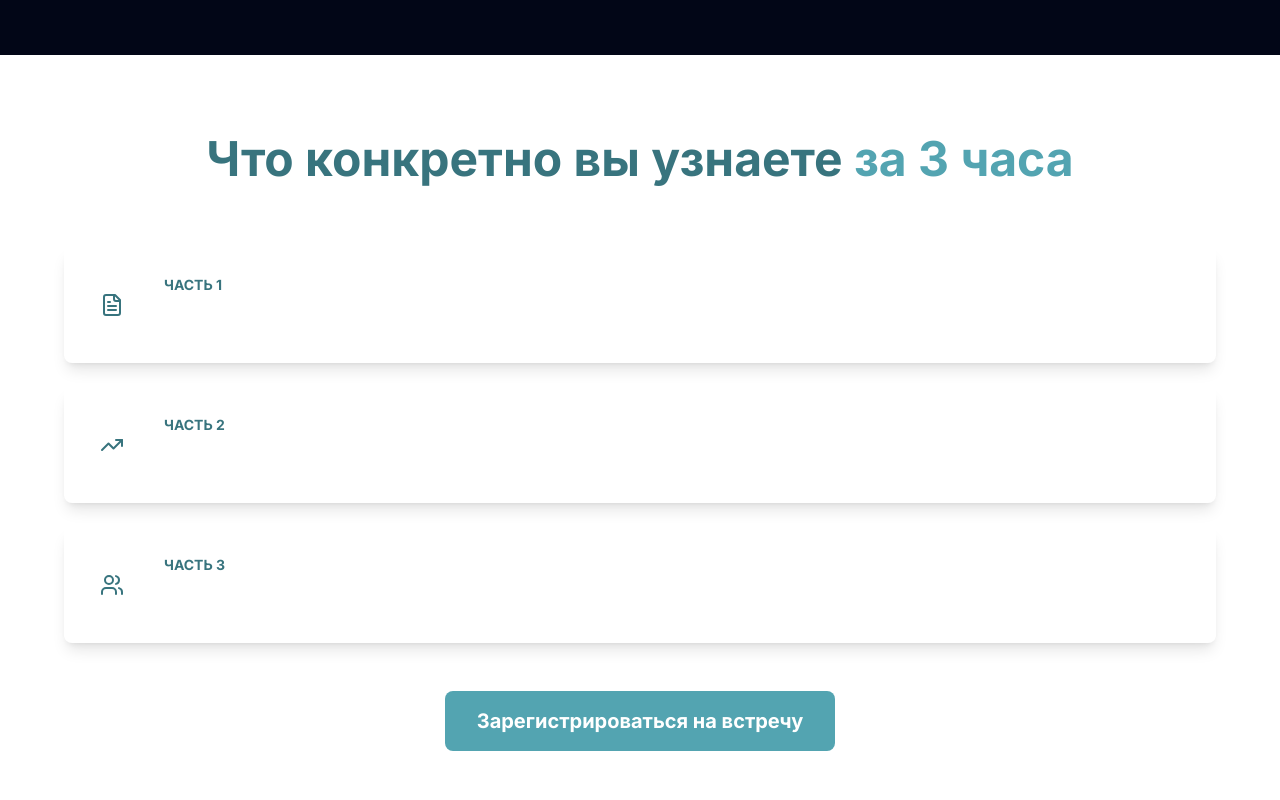
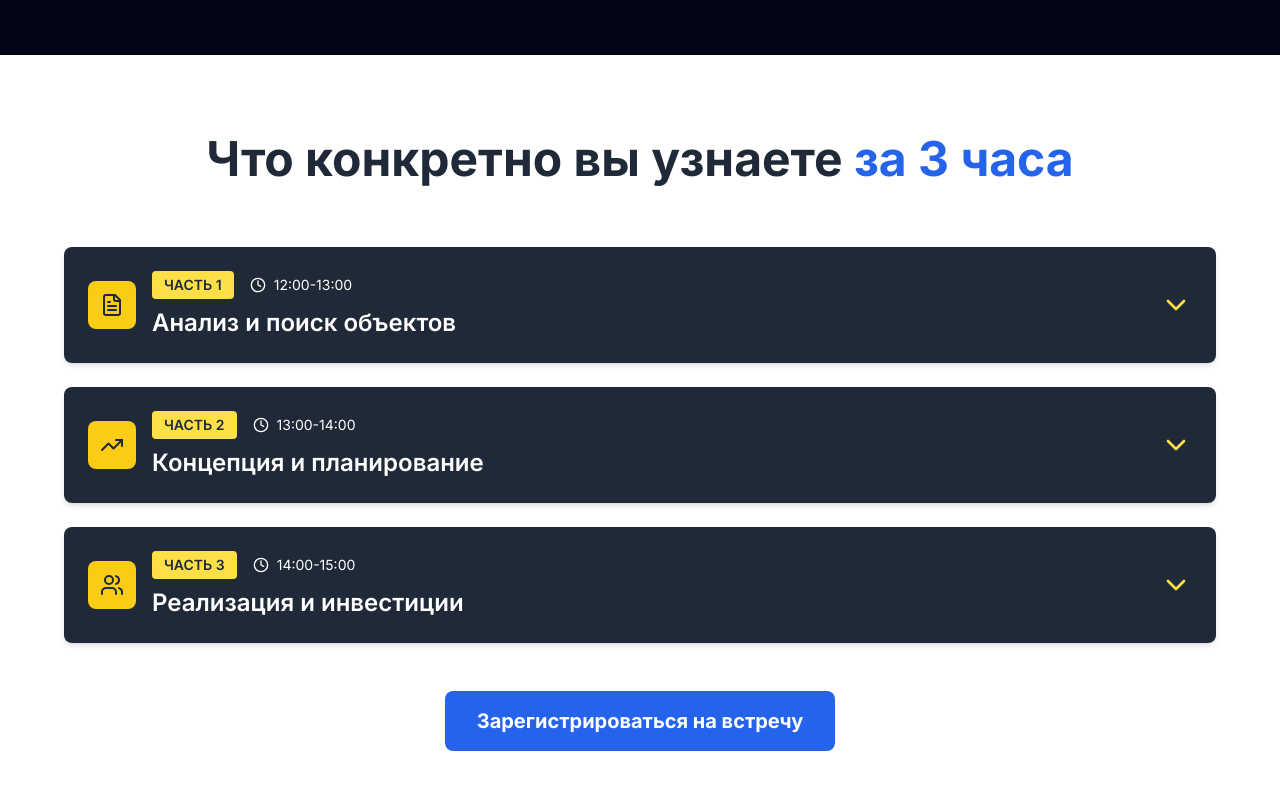
Before and after one commit to Danial992/landing, a React (Vite) app: page / in a window 1280 px wide. Shown: the part 2920-3720 px from the top of the page. Built offline with nearby package versions, Linux system fonts and the light colour scheme.

Commit message:
Update ProgramSection.tsx

```diff
--- a/src/components/ProgramSection.tsx
+++ b/src/components/ProgramSection.tsx
@@ -44,40 +44,40 @@ const ProgramSection: React.FC = () => {
     <section className="py-20 px-6 bg-white">
       <div className="max-w-6xl mx-auto">
         <div className="text-center mb-16">
-          <h2 className="text-4xl lg:text-5xl font-bold text-primary-dark mb-6">
-            Что конкретно вы узнаете <span className="text-accent">за 3 часа</span>
+          <h2 className="text-4xl lg:text-5xl font-bold text-gray-800 mb-6">
+            Что конкретно вы узнаете <span className="text-blue-600">за 3 часа</span>
           </h2>
         </div>
 
         <div className="space-y-6">
           {program.map((part, i) => (
-            <div key={i} className="bg-primary.light/10 rounded-lg shadow-lg overflow-hidden">
+            <div key={i} className="bg-gray-100 rounded-lg shadow-md overflow-hidden">
               <div
-                className="bg-primary.dark text-white p-6 cursor-pointer hover:bg-primary DEFAULT transition-colors"
+                className="bg-gray-800 text-white p-6 cursor-pointer hover:bg-gray-700 transition-colors"
                 onClick={() => setExpanded(expanded === i ? null : i)}
               >
                 <div className="flex items-center justify-between">
                   <div className="flex items-center space-x-4">
-                    <div className="bg-warning p-3 rounded-lg text-primary-dark">
+                    <div className="bg-yellow-400 p-3 rounded-lg text-gray-800">
                       {part.icon}
                     </div>
                     <div>
                       <div className="flex items-center space-x-4 mb-2">
-                        <span className="bg-warning text-primary-dark px-3 py-1 rounded text-sm font-bold">
+                        <span className="bg-yellow-300 text-gray-800 px-3 py-1 rounded text-sm font-semibold">
                           ЧАСТЬ {i + 1}
                         </span>
-                        <span className="flex items-center space-x-2 text-sm text-white/70">
+                        <span className="flex items-center space-x-2 text-sm text-white">
                           <Clock className="w-4 h-4" />
                           <span>{part.time}</span>
                         </span>
                       </div>
-                      <h3 className="text-2xl font-bold">{part.title}</h3>
+                      <h3 className="text-2xl font-semibold">{part.title}</h3>
                     </div>
                   </div>
                   {expanded === i ? (
-                    <ChevronUp className="w-8 h-8 text-warning" />
+                    <ChevronUp className="w-8 h-8 text-yellow-300" />
                   ) : (
-                    <ChevronDown className="w-8 h-8 text-warning" />
+                    <ChevronDown className="w-8 h-8 text-yellow-300" />
                   )}
                 </div>
               </div>
@@ -87,10 +87,10 @@ const ProgramSection: React.FC = () => {
                   <ul className="space-y-4">
                     {part.items.map((item, j) => (
                       <li key={j} className="flex items-start space-x-3">
-                        <div className="bg-primary.light rounded-full p-1 mt-1">
-                          <div className="w-2 h-2 bg-primary DEFAULT rounded-full"></div>
+                        <div className="mt-2">
+                          <div className="w-2 h-2 bg-gray-800 rounded-full"></div>
                         </div>
-                        <span className="text-lg text-primary-dark">{item}</span>
+                        <span className="text-lg text-gray-800">{item}</span>
                       </li>
                     ))}
                   </ul>
@@ -101,7 +101,7 @@ const ProgramSection: React.FC = () => {
         </div>
 
         <div className="text-center mt-12">
-          <button className="bg-accent hover:bg-accent-dark text-white font-bold py-4 px-8 rounded-lg text-xl transition-all transform hover:scale-105">
+          <button className="bg-blue-600 hover:bg-blue-700 text-white font-bold py-4 px-8 rounded-lg text-xl transition-all transform hover:scale-105">
             Зарегистрироваться на встречу
           </button>
         </div>
```
